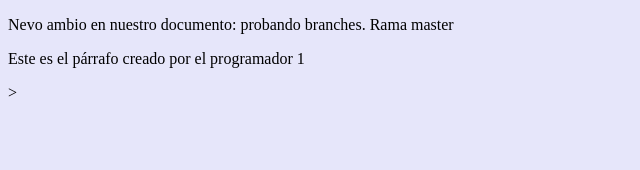
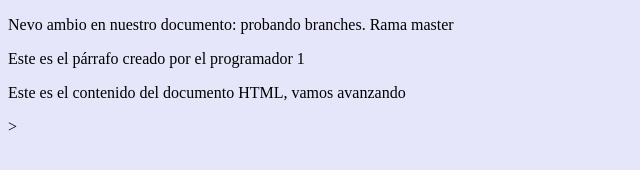
Before and after one commit to laura-glez/Proyecto-Ifp-Laura, a plain HTML site: page index.html in a window 1280 px wide. Shown: the whole page, without its empty margins (0-640 px from the left). Drawn offline with Linux system fonts and the light colour scheme.

Commit message:
Introduciendo parrafo en Programador2

```diff
--- a/index.html
+++ b/index.html
@@ -14,5 +14,7 @@
     <p>Nevo ambio en nuestro documento: probando branches. Rama master</p>
 
     <p>Este es el párrafo creado por el programador 1</p>
+
+    <p>Este es el contenido del documento HTML, vamos avanzando</p>
 </body>
 </html>>
```
